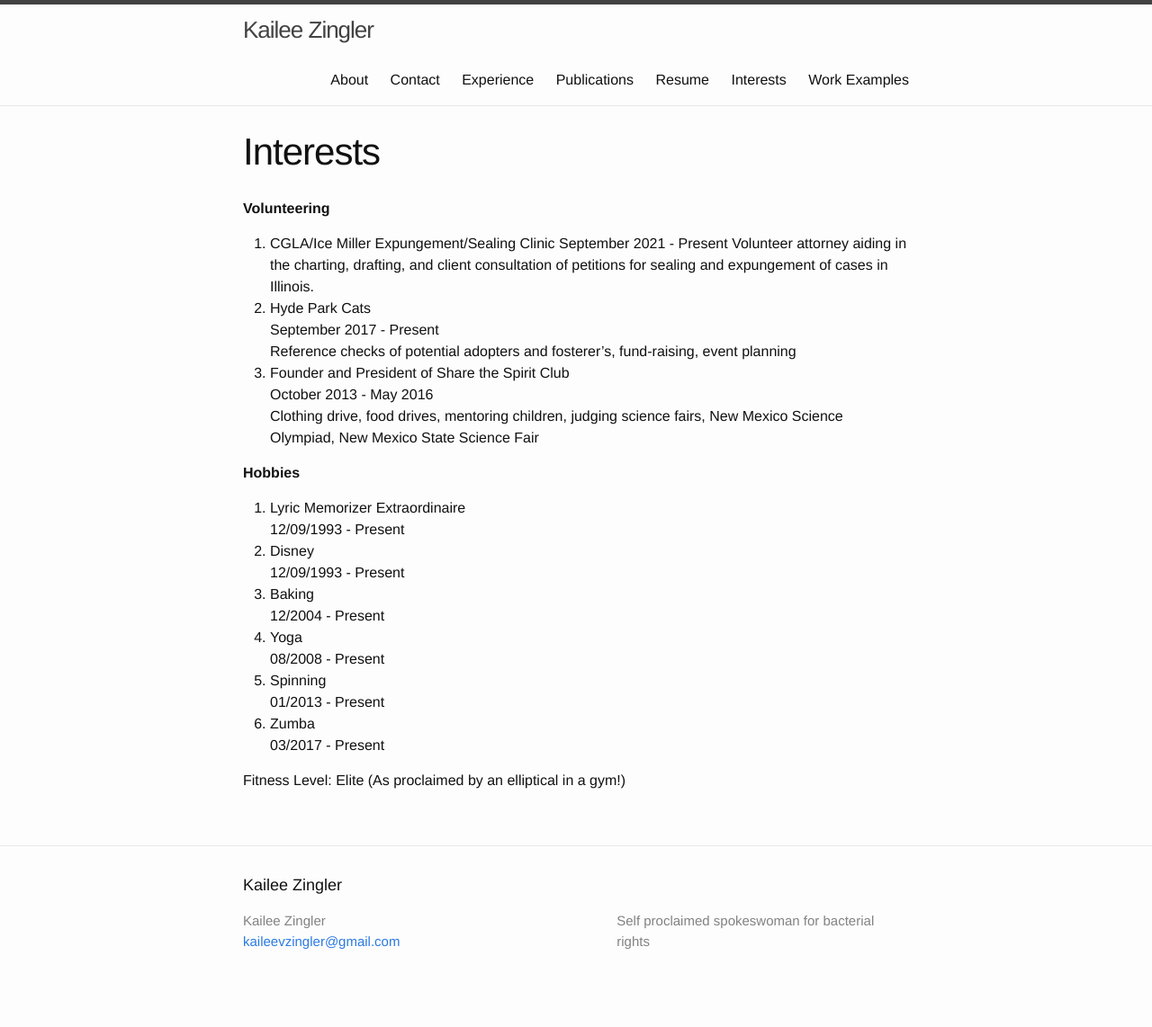
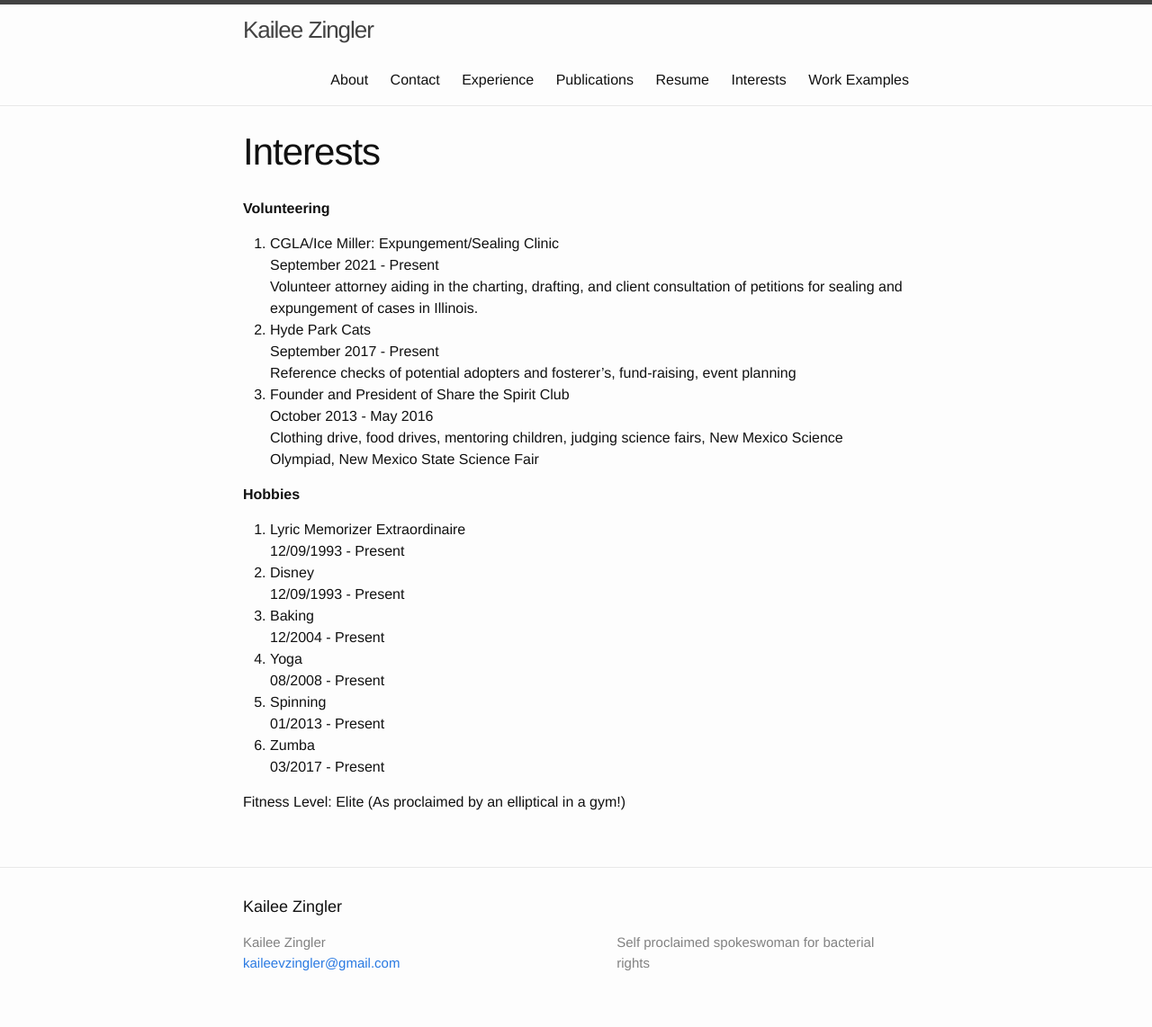
Before and after one commit to kzingler/kzingler.github.io, a Jekyll site: the page built from voluteer.md, in a window 1280 px wide. Shown: the whole page at 90% size. Built offline with Jekyll 4.4.1, drawn with Linux system fonts in a browser that asks for light colours; before the commit the page ends 1118 px from its top, so only the background shows below that.

```diff
--- a/voluteer.md
+++ b/voluteer.md
@@ -5,7 +5,7 @@ permalink: /extracurrics/
 ---
 
 **Volunteering**
-1. CGLA/Ice Miller Expungement/Sealing Clinic
+1. CGLA/Ice Miller: Expungement/Sealing Clinic
 September 2021 - Present
 Volunteer attorney aiding in the charting, drafting, and client consultation of petitions for sealing and expungement of cases in Illinois.
 2. Hyde Park Cats
```
